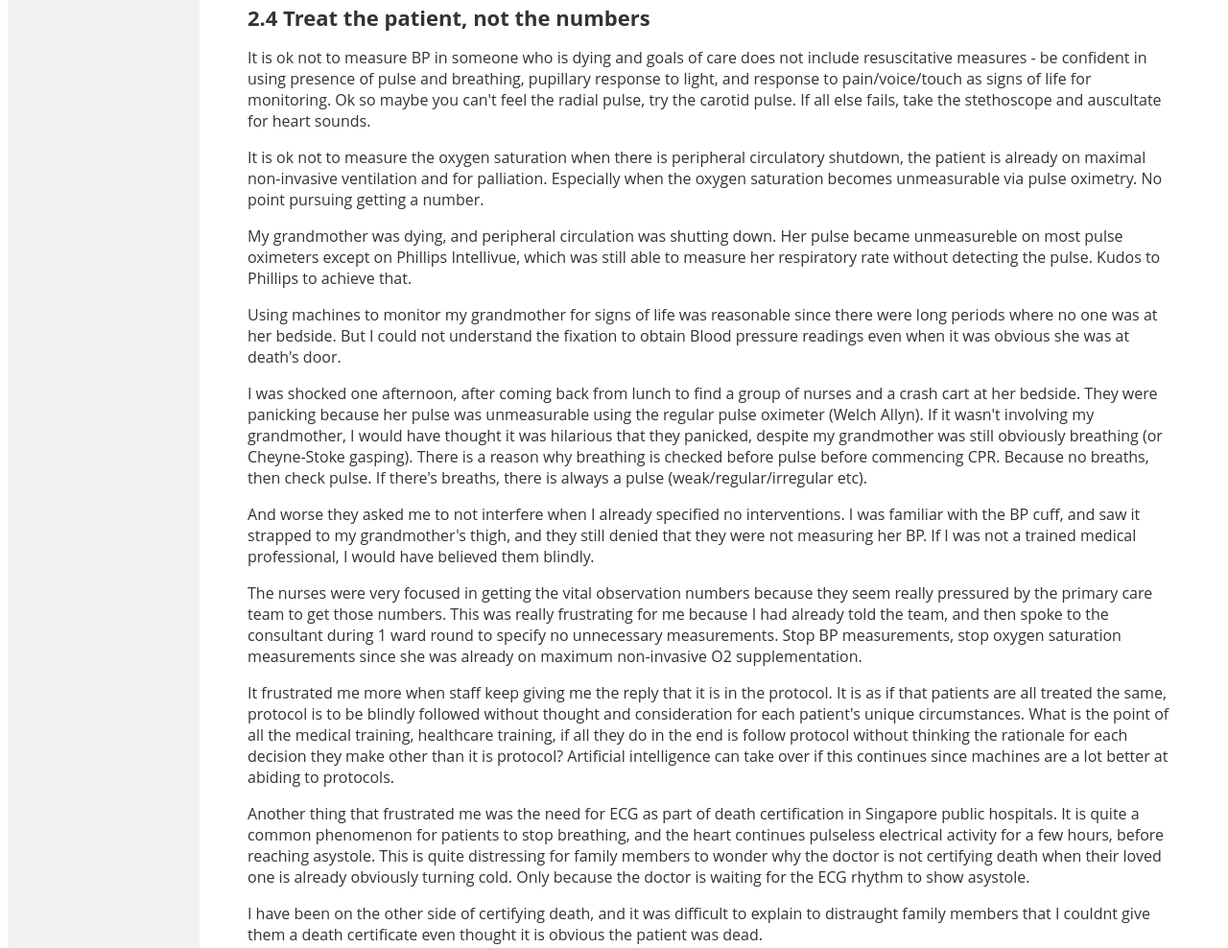
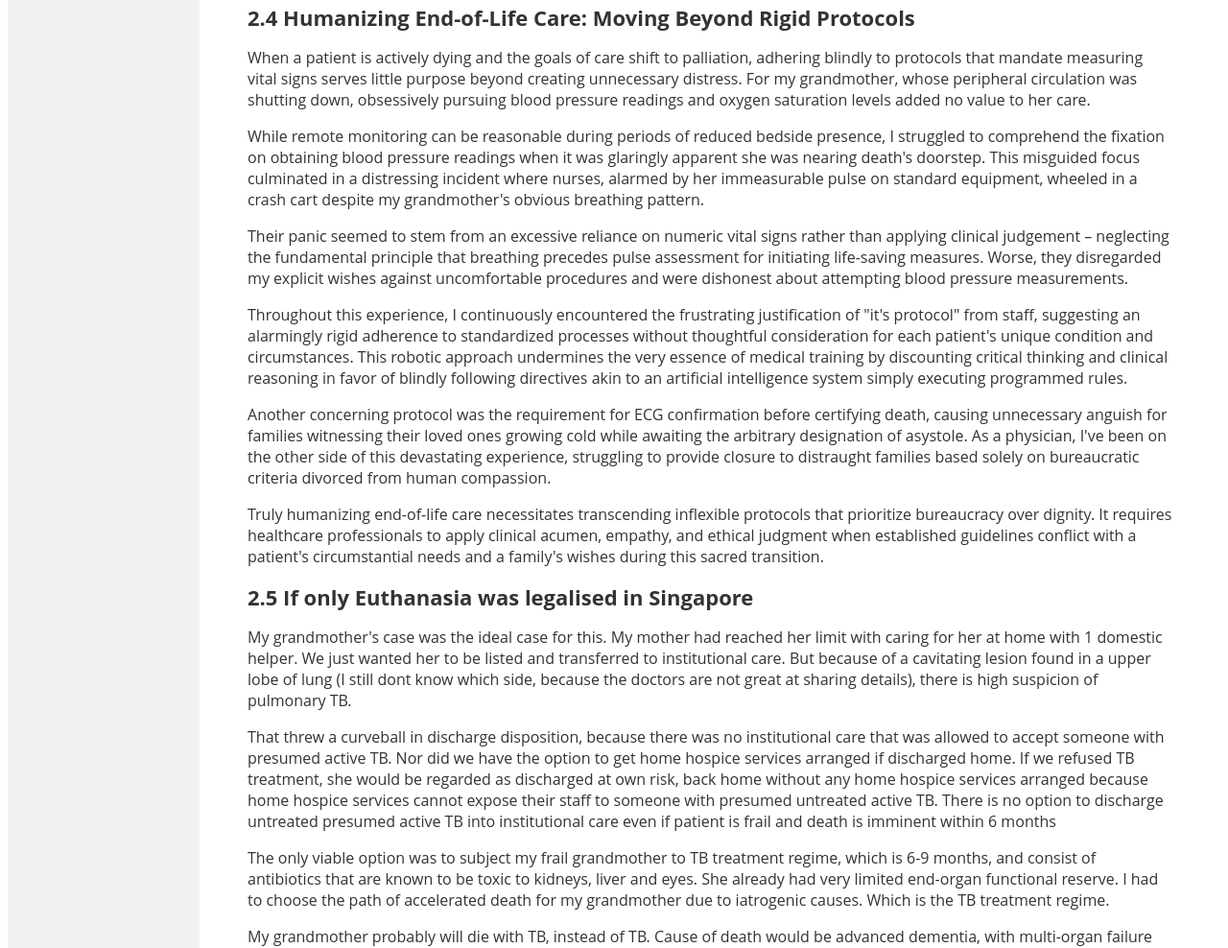
Before and after one commit to yxmauw/dr-data-scientist, a plain HTML site: page palliation.html in a window 1280 px wide. Shown: the part 7019-8007 px from the top of the page at 96% size. Drawn offline with Linux system fonts and the light colour scheme.

Commit message:
Update palliation.html

```diff
--- a/palliation.html
+++ b/palliation.html
@@ -585,74 +585,53 @@
                 needs and our family's wishes during her final days.
             </p>
             <h3 id="section2-4">
-                2.4 Treat the patient, not the numbers
+                2.4 Humanizing End-of-Life Care: Moving Beyond Rigid Protocols
             </h3>
             <p>
-                It is ok not to measure BP in someone who is dying and goals of care does not include
-                resuscitative measures - be confident in using presence of pulse and breathing,
-                pupillary response to light, and response to pain/voice/touch as signs of life for monitoring.
-                Ok so maybe you can't feel the radial pulse, try the carotid pulse. If all else fails, take the
-                stethoscope and auscultate for heart sounds.
+                When a patient is actively dying and the goals of care shift to palliation,
+                adhering blindly to protocols that mandate measuring vital signs serves little
+                purpose beyond creating unnecessary distress. For my grandmother, whose peripheral
+                circulation was shutting down, obsessively pursuing blood pressure readings
+                and oxygen saturation levels added no value to her care.
             </p>
             <p>
-                It is ok not to measure the oxygen saturation when there is peripheral circulatory shutdown, the
-                patient is already on maximal non-invasive ventilation and for palliation. Especially when
-                the oxygen saturation becomes unmeasurable via pulse oximetry. No point pursuing getting a number.
+                While remote monitoring can be reasonable during periods of reduced bedside presence,
+                I struggled to comprehend the fixation on obtaining blood pressure readings when
+                it was glaringly apparent she was nearing death's doorstep. This misguided focus
+                culminated in a distressing incident where nurses, alarmed by her immeasurable
+                pulse on standard equipment, wheeled in a crash cart despite my grandmother's
+                obvious breathing pattern.
             </p>
             <p>
-                My grandmother was dying, and peripheral circulation was shutting down. Her pulse became
-                unmeasureble on most pulse oximeters except on Phillips Intellivue, which was still able
-                to measure her respiratory rate without detecting the pulse. Kudos to Phillips to achieve that.
+                Their panic seemed to stem from an excessive reliance on numeric vital signs
+                rather than applying clinical judgement – neglecting the fundamental principle
+                that breathing precedes pulse assessment for initiating life-saving measures.
+                Worse, they disregarded my explicit wishes against uncomfortable procedures and were
+                dishonest about attempting blood pressure measurements.
             </p>
             <p>
-                Using machines to monitor my grandmother for signs of life was reasonable since there were
-                long periods where no one was at her bedside. But I could not understand the fixation to
-                obtain Blood pressure readings even when it was obvious she was at death's door.
+                Throughout this experience, I continuously encountered the frustrating justification
+                of "it's protocol" from staff, suggesting an alarmingly rigid adherence to
+                standardized processes without thoughtful consideration for each patient's
+                unique condition and circumstances. This robotic approach undermines the
+                very essence of medical training by discounting critical thinking and clinical
+                reasoning in favor of blindly following directives akin to an artificial
+                intelligence system simply executing programmed rules.
             </p>
             <p>
-                I was shocked one afternoon, after coming back from lunch to find a group of nurses
-                and a crash cart at her bedside. They were panicking because her pulse was unmeasurable
-                using the regular pulse oximeter (Welch Allyn). If it wasn't involving my grandmother,
-                I would have thought it was hilarious that they panicked, despite my grandmother was
-                still obviously breathing (or Cheyne-Stoke gasping). There is a reason why breathing
-                is checked before pulse before commencing CPR. Because no breaths, then check pulse.
-                If there's breaths, there is always a pulse (weak/regular/irregular etc).
+                Another concerning protocol was the requirement for ECG confirmation before
+                certifying death, causing unnecessary anguish for families witnessing their
+                loved ones growing cold while awaiting the arbitrary designation of asystole.
+                As a physician, I've been on the other side of this devastating experience,
+                struggling to provide closure to distraught families based solely on bureaucratic
+                criteria divorced from human compassion.
             </p>
             <p>
-                And worse they asked me to not interfere when I already
-                specified no interventions. I was familiar with the BP cuff, and saw it strapped to my
-                grandmother's thigh, and they still denied that they were not measuring her BP. If I was
-                not a trained medical professional, I would have believed them blindly.
-            </p>
-            <p>
-                The nurses were very focused in getting the vital observation numbers because they
-                seem really pressured by the primary care team to get those numbers. This was really
-                frustrating for me because I had already told the team, and then spoke to the
-                consultant during 1 ward round to specify no unnecessary measurements. Stop BP measurements,
-                stop oxygen saturation measurements since she was already on maximum non-invasive O2
-                supplementation.
-            </p>
-            <p>
-                It frustrated me more when staff keep giving me the reply that it is in the protocol.
-                It is as if that patients are all treated the same, protocol is to be blindly followed
-                without thought and consideration for each patient's unique circumstances. What is the point
-                of all the medical training, healthcare training, if all they do in the end is follow protocol
-                without thinking the rationale for each decision they make other than it is protocol?
-                Artificial intelligence can take over if this continues since machines are a lot better at
-                abiding to protocols.
-            </p>
-            <p>
-                Another thing that frustrated me was the need for ECG as part of death certification in
-                Singapore public hospitals. It is quite a common phenomenon for patients to stop
-                breathing, and the heart continues pulseless electrical activity for a few hours,
-                before reaching asystole. This is quite distressing for family members to wonder
-                why the doctor is not certifying death when their loved one is already obviously
-                turning cold. Only because the doctor is waiting for the ECG rhythm to show asystole.
-            </p>
-            <p>
-                I have been on the other side of certifying death, and it was difficult to explain
-                to distraught family members that I couldnt give them a death certificate even thought
-                it is obvious the patient was dead.
+                Truly humanizing end-of-life care necessitates transcending inflexible protocols
+                that prioritize bureaucracy over dignity. It requires healthcare professionals
+                to apply clinical acumen, empathy, and ethical judgment when established guidelines
+                conflict with a patient's circumstantial needs and a family's wishes during
+                this sacred transition.
             </p>
             <h3 id="section2-5">
                 2.5 If only Euthanasia was legalised in Singapore
```
